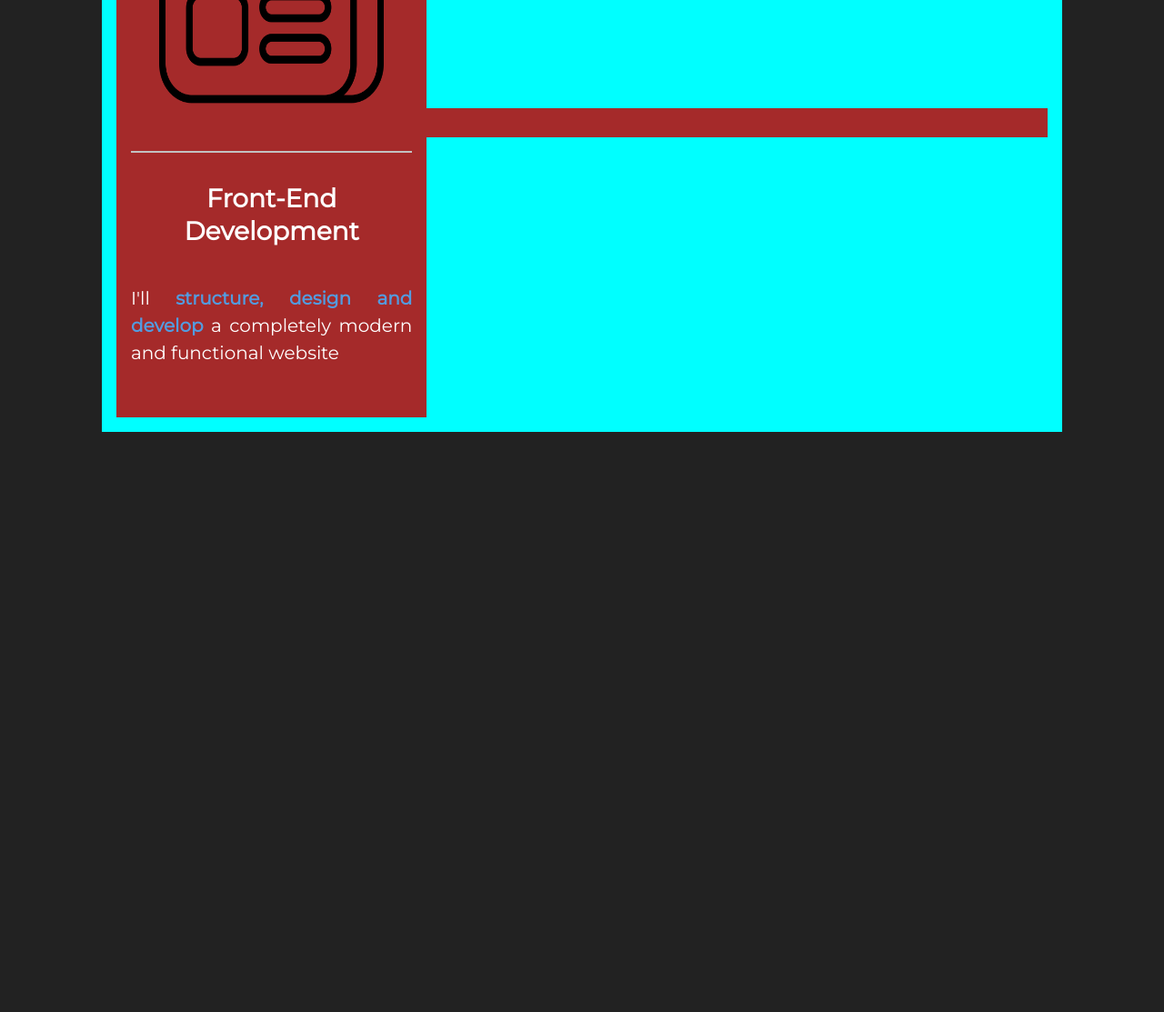
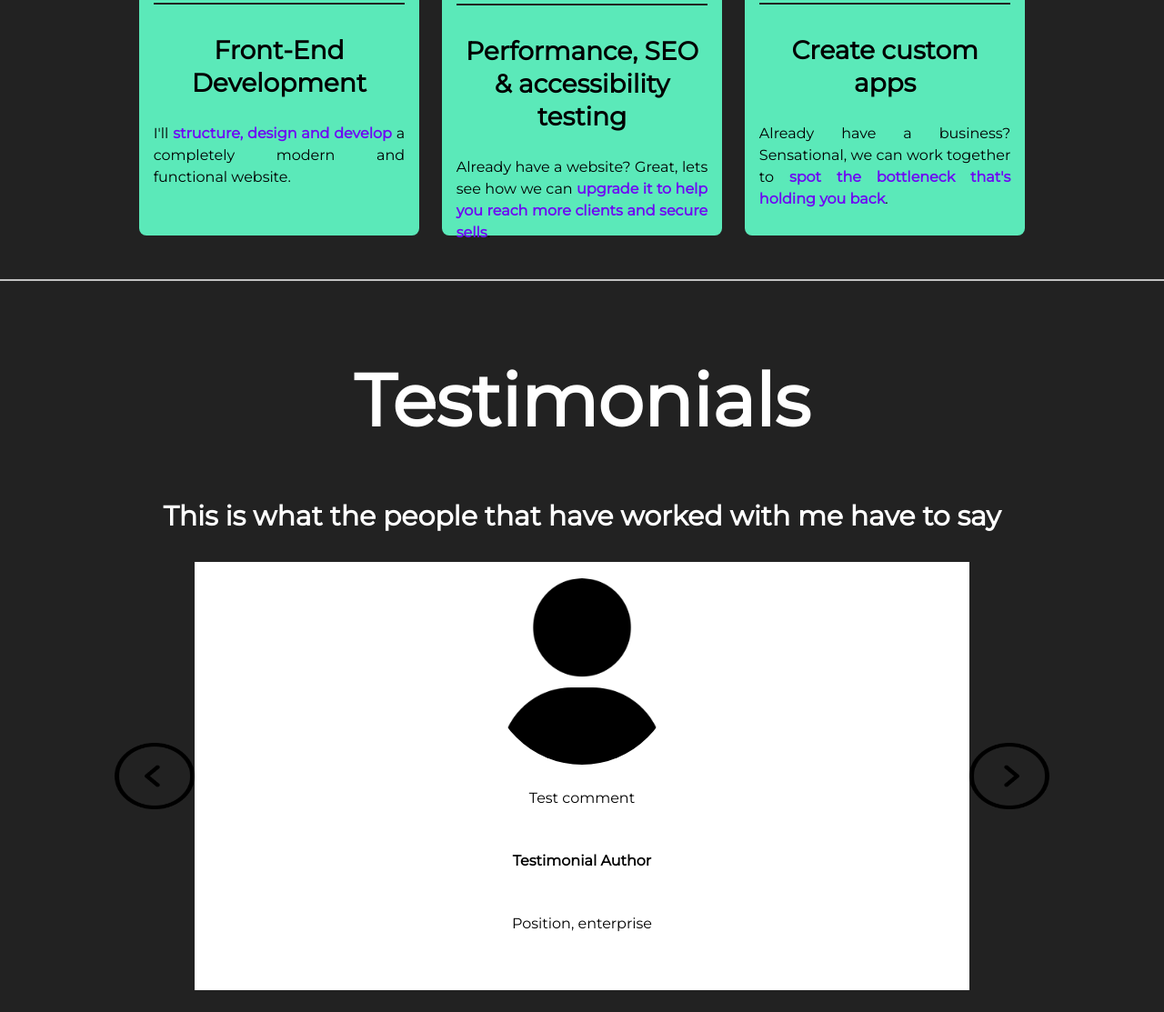
Before and after one commit to AD0104/PersonalWebPage, a plain HTML site: page index.html in a window 1280 px wide. Shown: the part 1414-2527 px from the top of the page at 91% size. Before the commit the page ends 1905 px from the top, so only its background shows below. Drawn offline with Linux system fonts and the light colour scheme.

Commit message:
Finished second section, what i can do, started third section, testimonials carousel

```diff
--- a/index.html
+++ b/index.html
@@ -11,14 +11,13 @@
 <body>
   <header class="header">
     <a href= "/" class="logo">
-        <img src="./static/images/Logo_NoBG_White.png" alt="Brand Logo">
+      <img src="./static/images/Logo_NoBG_White.png" alt="Brand Logo">
     </a>
     <input class="menu-btn" type="checkbox" id="menu-btn" />
     <label class="menu-icon" for="menu-btn"><span class="navicon"></span></label>
     <ul class="menu">
       <li><a href="#one" class="link link-theme link-arrow">HOME</a></li>
       <li><a href="#two" class="link link-theme link-arrow">PORTFOLIO</a></li>
-      <li><a href="#three" class="link link-theme link-arrow">ABOUT</a></li>
       <li><a href="#three" class="link link-theme link-arrow">TESTIMONIALS</a></li>
       <li><a href="#four" class="link link-theme link-arrow">CONTACT</a></li>
     </ul>
@@ -27,21 +26,53 @@
     <section class="hero" id="intro">
       <h1>Hello, my name is Adrian</h1>
       <p>I'm a freelance <strong>Full Stack Software Engineer</strong> ready to help you <strong>impress your clients</strong>
-      with a visually stunning website.</p>
+      with a visually stunning website or a customized software solution.</p>
       <img src="./static/images/hero-devices.svg" alt="Devices">
     </section>
     <div class="section-separator"></div>
     <section class="hero">
       <h1>I can help you with</h1>
-      <section class="hero hero-card-container">
+      <section class="hero-card-container">
         <section class="hero-card">
           <img src="./static/images/front-development.png" alt="Frontend Development">
-          <div class="section-separator"></div>
+          <div class="section-separator section-separator-dark"></div>
           <h1>Front-End Development</h1>
-          <p>I'll <strong>structure, design and develop</strong> a completely modern and functional website</p>
+          <p>I'll <strong>structure, design and develop</strong> a completely modern and
+            functional website.</p>
         </section>
-        <section class="hero-card"></section>
-        <section class="hero-card"></section>
+        <section class="hero-card">
+          <img src="./static/images/tools.png" alt="SEO Tools">
+          <div class="section-separator section-separator-dark"></div>
+          <h1>Performance, SEO & accessibility testing</h1>
+          <p>Already have a website? Great, lets see how we can <strong>upgrade it to
+            help you reach more clients and secure sells</strong>.
+          </p>
+        </section>
+        <section class="hero-card">
+          <img src="./static/images/app-development.png" alt="App Development">
+          <div class="section-separator section-separator-dark"></div>
+          <h1>Create custom apps</h1>
+          <p>Already have a business? Sensational, we can work together to <strong>spot
+            the bottleneck that's holding you back</strong>.
+          </p>
+        </section>
+      </section>
+    </section>
+    <div class="section-separator"></div>
+    <section class="hero">
+      <h1>Testimonials</h1>
+      <h2>This is what the people that have worked with me have to say</h2>
+      <section class="hero-card-carousel">
+        <section class="hero-card--testimonial">
+          <img src="./static/images/user.png" alt="" class="testimonial-img">
+          <p class="testimonial-comment">Test comment</p>
+          <p class="testimonial-usrname">Testimonial author</p>
+          <p class="testimonial-usrposition">Position, enterprise</p>
+        </section>
+        <section class="hero-card-carousel--controllers">
+          <button class="prev-btn"><img src="./static/images/back.png" alt=""></button>
+          <button class="next-btn"><img src="./static/images/back.png" alt=""></button>
+        </section>
       </section>
     </section>
   </section>
--- a/static/css/navbar.css
+++ b/static/css/navbar.css
@@ -126,93 +126,7 @@ h6 {
   background: #ffd300
 }
 
-@media only screen and (min-width:250px) {
-  .main {
-    padding-top: 150px;
-  }
 
-  .container {
-    width: 80%;
-  }
-
-  h1 {
-    font-size: 30px;
-  }
-
-  h2 {
-    font-size: 20px;
-  }
-}
-
-@media only screen and (min-width:768px) {
-  .main {
-    padding-top: 150px;
-  }
-
-  .container {
-    width: 80%;
-  }
-
-  h1 {
-    font-size: 48px;
-  }
-
-  h2 {
-    font-size: 28px;
-  }
-
-  .footer {
-    padding: 70px 0
-  }
-
-  .footer ul {
-    margin-top: 15px
-  }
-
-  .footer ul li {
-    display: inline-block;
-    margin: 0 0 0 10px
-  }
-
-  .footer .foot-content-left {
-    float: left
-  }
-
-  .footer .foot-content {
-    float: right
-  }
-}
-
-@media only screen and (min-width:992px) {
-  .container {
-    width: 80%;
-  }
-
-  h1 {
-    font-size: 60px;
-  }
-
-  h2 {
-    font-size: 28px;
-  }
-
-}
-
-@media only screen and (min-width:1200px) {
-  .container {
-    width: 1160px;
-    width: 80%;
-  }
-
-  h1 {
-    font-size: 80px;
-  }
-
-  h2 {
-    font-size: 30px;
-  }
-
-}
 
 /* header   box-shadow: 1px 1px 4px 0 rgba(0,0,0,.1); */
 
@@ -254,11 +168,10 @@ h6 {
   padding: 2px 0px;
   text-decoration: none;
   width: 20%;
-  /* height: 100%; */
 }
 
 .logo img {
-  height: 150px;
+  width: 100%;
   object-fit: scale-down;
 }
 
@@ -374,6 +287,104 @@ h6 {
   display: block;
 }
 
+@media only screen and (min-width:250px) {
+
+
+  h1 {
+    font-size: 30px;
+  }
+
+  h2 {
+    font-size: 20px;
+  }
+}
+
+@media only screen and (max-width:874px) {
+  .header{
+    display: flex;
+    flex-wrap: wrap;
+    justify-content: space-evenly;
+  }
+  .header .logo{
+    width: 60%;
+  }
+  .header .menu-icon {
+    width: 20%;
+  }
+  .menu {
+    width: 90%;
+    box-shadow: 0px 5px 4px 1px rgba(255,255,255,0.3);
+  }
+}
+@media only screen and (min-width:768px) {
+  .main {
+    padding-top: 150px;
+  }
+
+  .container {
+    width: 80%;
+  }
+
+  h1 {
+    font-size: 48px;
+  }
+
+  h2 {
+    font-size: 28px;
+  }
+
+  .footer {
+    padding: 70px 0
+  }
+
+  .footer ul {
+    margin-top: 15px
+  }
+
+  .footer ul li {
+    display: inline-block;
+    margin: 0 0 0 10px
+  }
+
+  .footer .foot-content-left {
+    float: left
+  }
+
+  .footer .foot-content {
+    float: right
+  }
+}
+
+@media only screen and (min-width:992px) {
+  .container {
+    width: 80%;
+  }
+
+  h1 {
+    font-size: 60px;
+  }
+
+  h2 {
+    font-size: 28px;
+  }
+
+}
+
+@media only screen and (min-width:1200px) {
+  .container {
+    width: 1160px;
+    width: 80%;
+  }
+
+  h1 {
+    font-size: 80px;
+  }
+
+  h2 {
+    font-size: 30px;
+  }
+
+}
 /* 48em = 768px */
 
 @media (min-width: 875px) {
--- a/static/css/styles.css
+++ b/static/css/styles.css
@@ -1,7 +1,8 @@
 @import url('https://fonts.googleapis.com/css2?family=Montserrat:ital@0;1&display=swap');
 :root {
     --page-background: #222222;
-    --strong-highlight: #539BDF;
+    /* --strong-highlight: #539BDF; */
+    --strong-highlight: #6E07F3;
     --hero-inline-padding: 1em;
     --hero-block-padding: 0.5em;
     --width-100: 100%;
@@ -41,15 +42,85 @@ body {
     align-items: center;
 }
 .hero-card-container {
+    width: 100%;
     display: flex;
     flex-direction: row;
-    justify-content: space-between;
+    justify-content:space-evenly;
     align-items: center;
-    background-color: aqua;
 }
 .hero-card {
-    background-color:brown;
+    width: 27%;
+    height: 500px;
+    background-color: #5BE9B9;
+    border-radius: 8px;
     padding: 1em;
+    transition: all 0.25s ease-in-out;
+}
+
+.hero-card:hover{
+    box-shadow: inset 0px 0px 16px 12px rgba(0,0,0,.4);
+    scale: 1.05;
+}
+
+.hero-card-carousel {
+    width: 80%;
+    position: relative;
+    padding: 0.5em;
+    display: flex;
+    justify-content: center;
+    align-items: center;
+}
+.hero-card--testimonial {
+    width: 80%;
+    padding: 1em;
+    background-color: rgba(255,255,2550.4);
+}
+.hero-card-carousel--controllers{
+    width: 100%;
+    position: absolute;
+    display: flex;
+    justify-content: space-between;
+}
+.hero-card--testimonial > img{
+    width: 25%;
+    border-radius: 50%;
+    border: 2px solid white;
+    margin-bottom: 1em;
+}
+.hero-card--testimonial > p{
+    text-align: center;
+}
+.testimonial-usrname {
+    font-weight: 600;
+    text-transform: capitalize;
+}
+.testimonial-usrposition {
+}
+.prev-btn,
+.next-btn{
+    width: 100px;
+    height: 75px;
+    background: none;
+    outline: none;
+    border: none;
+    cursor: pointer;
+    transition: all 0.2s ease-in-out;
+}
+.prev-btn:active,
+.next-btn:active{
+    scale: 0.9;
+}
+.prev-btn:hover,
+.next-btn:hover{
+    scale: 1.05;
+}
+.prev-btn > img,
+.next-btn > img{
+    width: 100%;
+    height: 100%;
+}
+.next-btn > img{
+    transform: scaleX(-1);
 }
 #intro {
     height: 90vh;
@@ -59,15 +130,16 @@ body {
     text-align: center;
     margin-block: 0.5em;
 }
-.hero p{
+.hero > p{
     font-size: 1.25em;
     color: white;
     margin-block: 2em;
 }
 .hero strong {
     color: var(--strong-highlight);
+    font-weight: 800;
 }
-.hero img{
+.hero > img{
     width: 100%;
     height: 300px;
 }
@@ -78,10 +150,33 @@ body {
     margin-block: 2em;
     background-color: #c2c2c2;
 }
-.hero-card img{
+.section-separator-dark {
+    background-color: var(--page-background);
+}
+.hero-card > img{
     max-width: 300px;
     width: 80%;
 }
-.hero-card h1 {
+.hero-card > h1 {
     font-size: 1.75rem;
 }
+.hero-card > h1,
+.hero-card > p{
+    color: black;
+}
+@media only screen and (max-width:1199px) {
+    .hero-card-container {
+        display: flex;
+        flex-direction: column;
+        flex-wrap: wrap;
+    }
+    .hero-card{
+        width: 90%;
+        margin-block: 1em;
+    }
+}
+@media only screen and (max-width: 874px) {
+    #intro {
+        height: auto;
+    }
+}
```
Also changed, not shown: static/images/app-development.png (added), static/images/back.png (added), static/images/tools.png (added), static/images/user.png (added).
